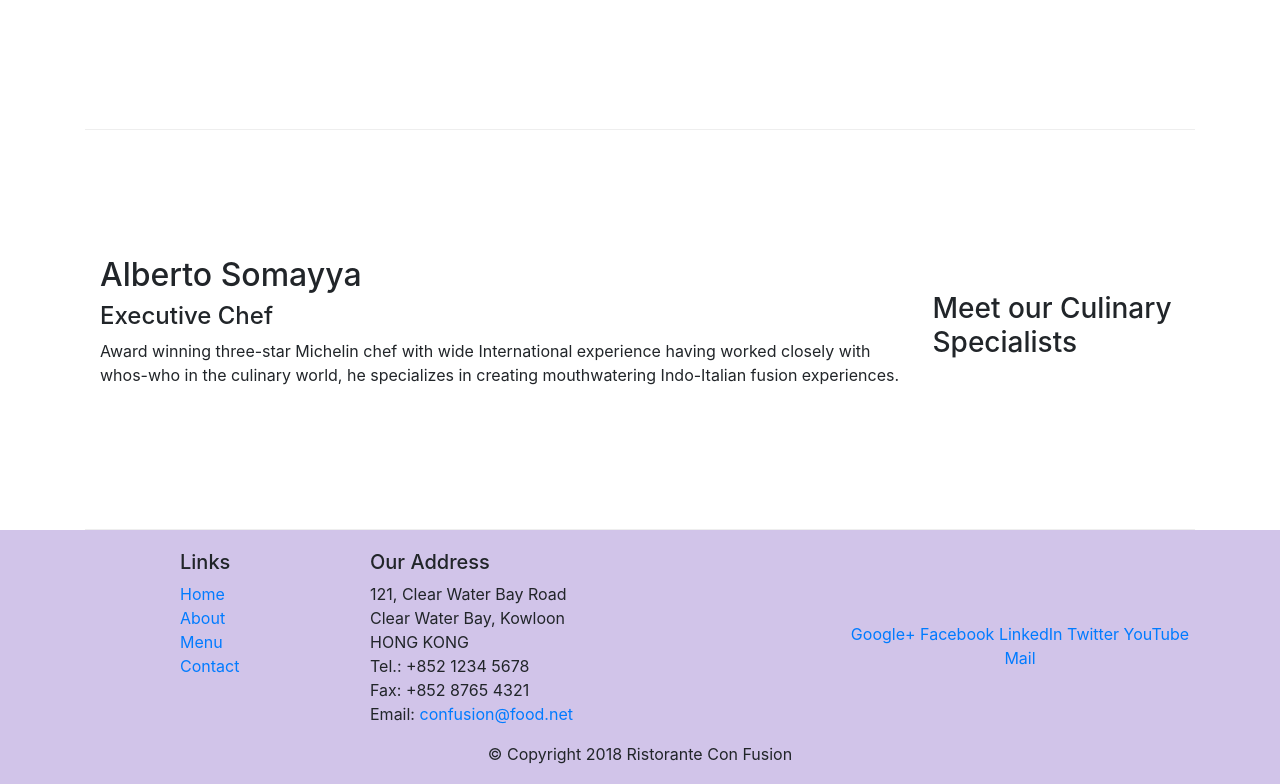
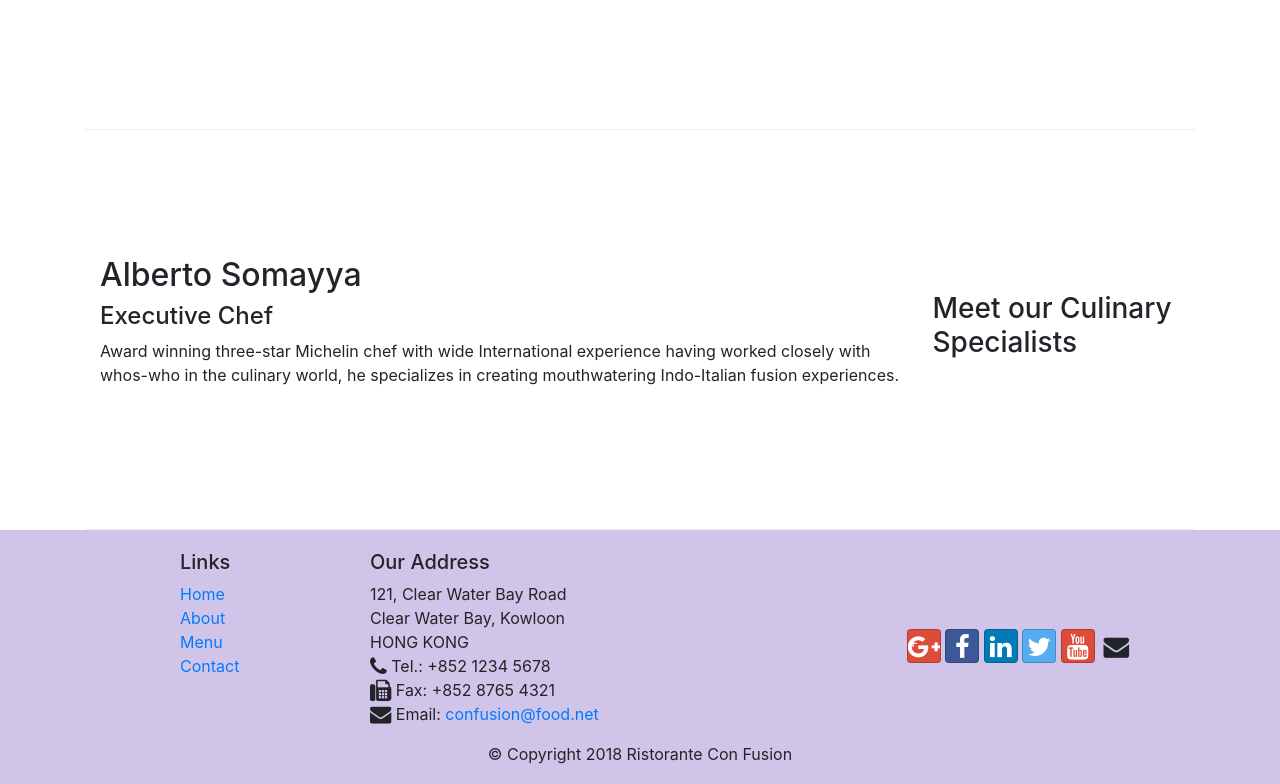
Before and after one commit to Monkey-D-Luffy-01/Bootstrap01, a website: page index.html in a window 1280 px wide. Shown: the part 1004-1788 px from the top of the page. Drawn offline with nearby package versions, Linux system fonts and the light colour scheme.

Commit message:
icon fons

```diff
--- a/index.html
+++ b/index.html
@@ -9,6 +9,8 @@
 
 <!--Bootstrap CSS-->
 <link rel="stylesheet" href="node_modules/bootstrap/dist/css/bootstrap.min.css">
+<link rel="stylesheet" href="node_modules/font-awesome/css/font-awesome.min.css">
+<link rel="stylesheet" href="node_modules/bootstrap-social/bootstrap-social.css">
 <link rel="stylesheet" href="css/styles.css">
     <title>Ristorante Con Fusion</title>
 </head>
@@ -23,11 +25,11 @@
             <a class="navbar-brand mr-auto" href="#">Ristorante con Fusion</a>
 
             <div class="collapse navbar-collapse" id="navbar">
-             <ul class"navbar-nav mr-auto">
-                <li class="nav-item active"><a class="nav-link" href="#">Home</a></li>
-                <li class="nav-item"><a class="nav-link" href="aboutus.html">About</a></li>
-                <li class="nav-item"><a class="nav-link" href="#">Menu</a></li>
-                <li class="nav-item"><a class="nav-link" href="#">Contact</a></li>
+             <ul class"navbar-nav mr-auto " >
+                <li class="nav-item active"><a class="nav-link" href="#"><span class="fa fa-home fa-lg"></span>Home</a></li>
+                <li class="nav-item"><a class="nav-link" href="aboutus.html"><span class="fa fa-info fa-lg"></span>About</a></li>
+                <li class="nav-item"><a class="nav-link" href="#"><span class="fa fa-list fa-lg"></span>Menu</a></li>
+                <li class="nav-item"><a class="nav-link" href="#"><span class="fa fa-address-card fa-lg"></span>Contact</a></li>
 
              </ul>
             </div>
@@ -99,19 +101,19 @@
 		              121, Clear Water Bay Road<br>
 		              Clear Water Bay, Kowloon<br>
 		              HONG KONG<br>
-		              Tel.: +852 1234 5678<br>
-		              Fax: +852 8765 4321<br>
-		              Email: <a href="mailto:confusion@food.net">confusion@food.net</a>
+		             <i class="fa fa-phone fa-lg"></i> Tel.: +852 1234 5678<br>
+		              <i class="fa fa-fax fa-lg"></i> Fax: +852 8765 4321<br>
+		              <i class="fa fa-envelope fa-lg"></i> Email: <a href="mailto:confusion@food.net">confusion@food.net</a>
 		           </address>
                 </div>
                 <div class="col-12 col-sm-4 align-self-center">
                     <div class="text-center">
-                        <a href="http://google.com/+">Google+</a>
-                        <a href="http://www.facebook.com/profile.php?id=">Facebook</a>
-                        <a href="http://www.linkedin.com/in/">LinkedIn</a>
-                        <a href="http://twitter.com/">Twitter</a>
-                        <a href="http://youtube.com/">YouTube</a>
-                        <a href="mailto:">Mail</a>
+                        <a class="btn btn-social-icon btn-google" href="http://google.com/+"><i class="fa fa-google-plus fa-lg"></i>+</a>
+                        <a class="btn btn-social-icon btn-facebook" href="http://www.facebook.com/profile.php?id="><i class="fa fa-facebook  fa-lg"></i></a>
+                        <a class="btn btn-social-icon btn-linkedin" href="http://www.linkedin.com/in/"><i class="fa fa-linkedin fa-lg"></i></a>
+                        <a class="btn btn-social-icon btn-twitter" href="http://twitter.com/"><i class="fa fa-twitter fa-lg"></i></a>
+                        <a class="btn btn-social-icon btn-google" href="http://youtube.com/"><i class="fa fa-youtube fa-lg"></i></a>
+                        <a class="btn btn-social-icon " href="mailto:"><i class="fa fa-envelope fa-lg"></i></a>
                     </div>
                 </div>
            </div>
--- a/package.json
+++ b/package.json
@@ -15,6 +15,8 @@
   },
   "dependencies": {
     "bootstrap": "^4.5.2",
+    "bootstrap-social": "^5.1.1",
+    "font-awesome": "^4.7.0",
     "jquery": "^3.5.1",
     "popper.js": "^1.12.9"
   }
```
Also changed, not shown: aboutus.html (+15 -13 lines), css/styles.css (line endings or trailing spaces), 1 other file.
